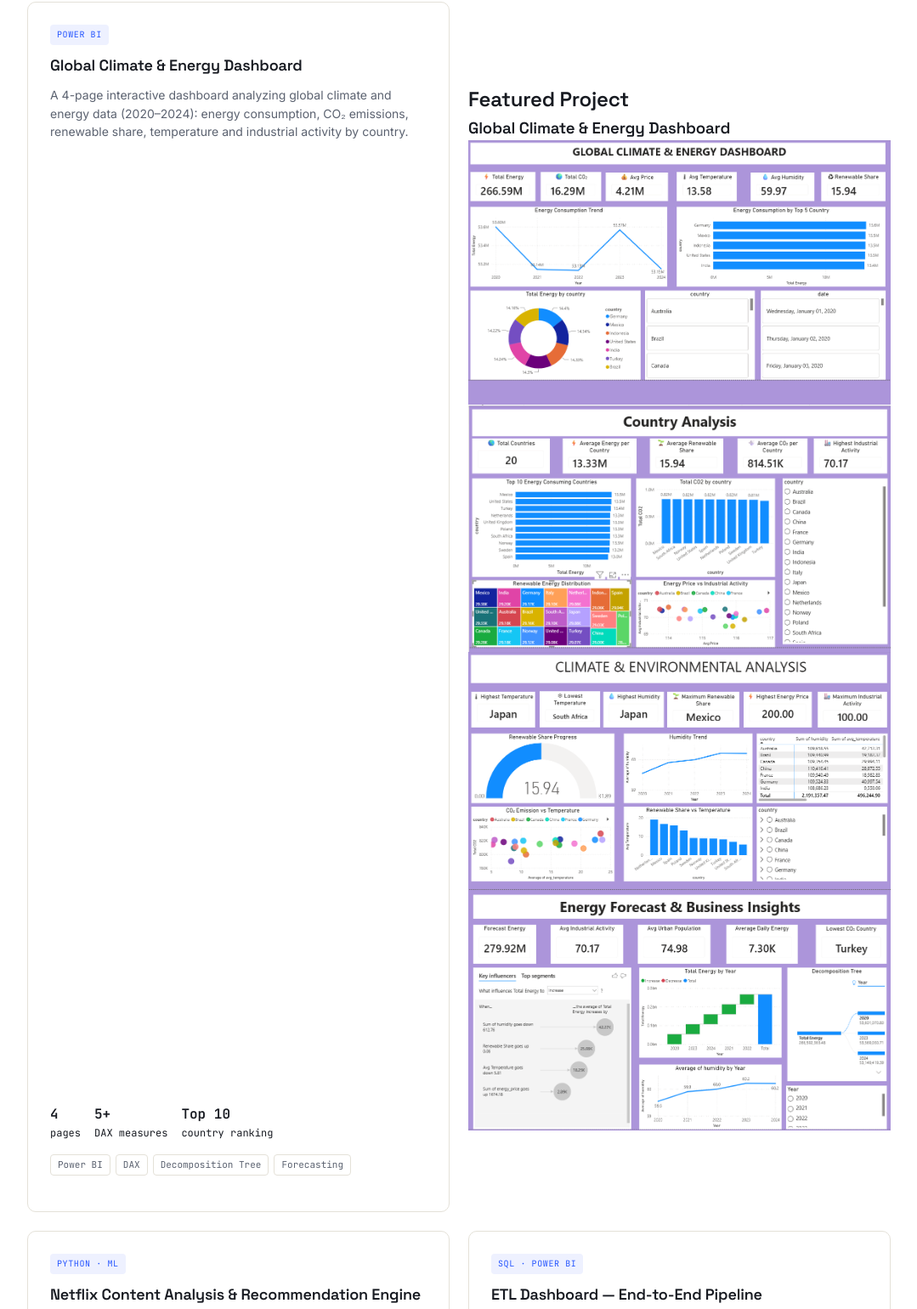
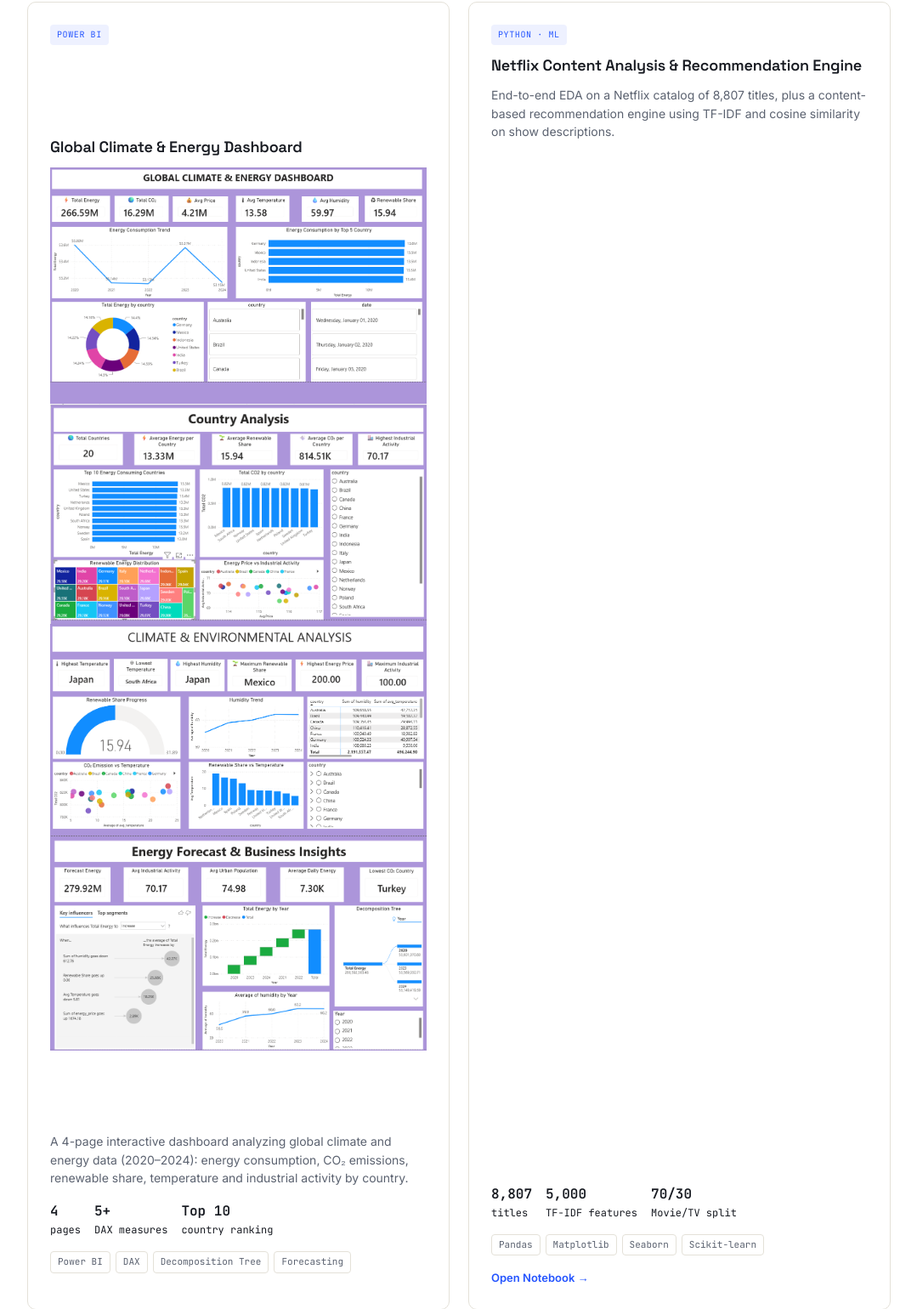
Before and after one commit to Rakshitha20-ai/portfolio, a plain HTML site: page index.html in a window 1280 px wide. Shown: the part 2479-4019 px from the top of the page at 85% size, without its empty margins (100-1179 px from the left). Drawn offline with Linux system fonts and the light colour scheme.

Commit message:
Update index.html

```diff
--- a/index.html
+++ b/index.html
@@ -391,7 +391,18 @@
         <div class="proj-top">
           <span class="proj-tag">Power BI</span>
         </div>
-        <h3>Global Climate &amp; Energy Dashboard</h3>
+        <section id="projects">
+
+
+    <div class="project">
+        <h3>Global Climate & Energy Dashboard</h3>
+
+        <img src="climate-dashboard-1.png" alt="Dashboard 1">  <img src="climate-dashboard-2.png" alt="Dashboard 2">
+        <img src="climate-dashboard-3.png" alt="Dashboard 3">   <img src="climate-dashboard-4.png" alt="Dashboard 4">
+
+
+    </div>
+</section>
 
         <p>A 4-page interactive dashboard analyzing global climate and energy data (2020–2024): energy consumption, CO₂ emissions, renewable share, temperature and industrial activity by country.</p>
         <div class="proj-metrics">
@@ -403,21 +414,7 @@
           <span>Power BI</span><span>DAX</span><span>Decomposition Tree</span><span>Forecasting</span>
         </div>
       </div>
-      <section id="projects">
-    <h2>Featured Project</h2>
 
-    <div class="project">
-        <h3>Global Climate & Energy Dashboard</h3>
-
-        <img src="climate-dashboard-1.png" alt="Dashboard 1">
-
-        <img src="climate-dashboard-2.png" alt="Dashboard 2">
-
-        <img src="climate-dashboard-3.png" alt="Dashboard 3">
-
-        <img src="climate-dashboard-4.png" alt="Dashboard 4">
-    </div>
-</section>
 
       <div class="proj-card">
         <div class="proj-top">
```
